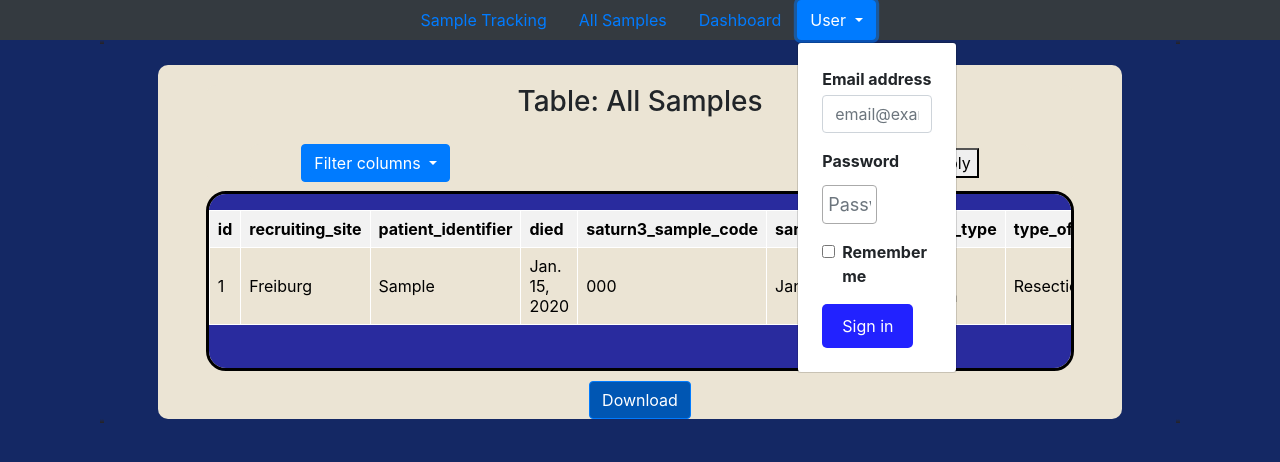
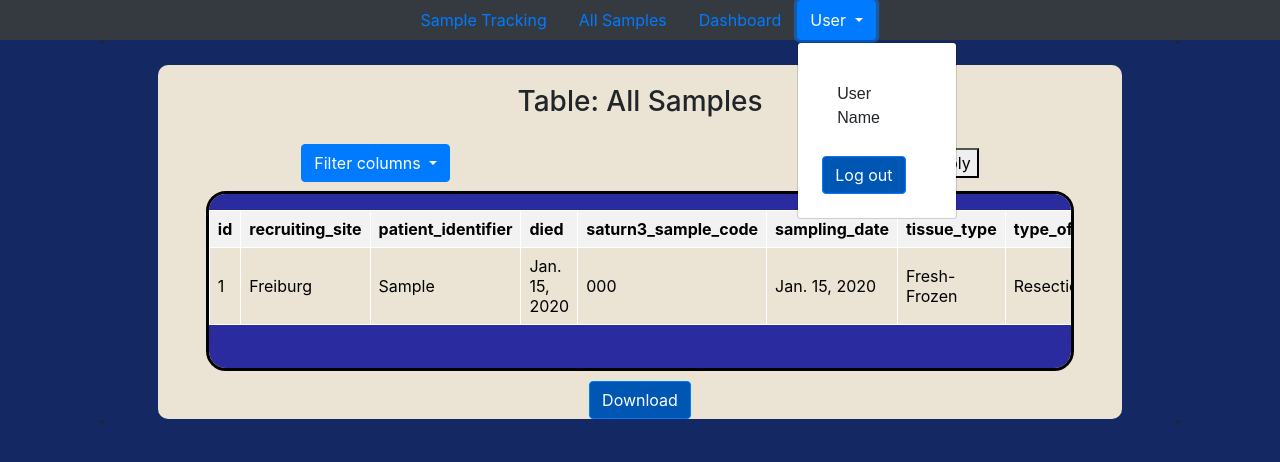
Before and after one commit to ICCB-Cologne/limetrack, a Django app: page /samples/ in a window 1280 px wide, after a click on "User". Shown: the part 231-693 px from the top of the page. Run offline with Django 4.2, Linux system fonts and the light colour scheme; a user stored in the database is signed in; tables that the repository leaves empty hold one stand-in row (values such as "Sample post"); some libraries are stand-ins or nearby versions.

Commit message:
logout function

```diff
--- a/backend/gui/templates/gui/base.html
+++ b/backend/gui/templates/gui/base.html
@@ -64,22 +64,10 @@
       </button>
       <form class="dropdown-menu p-4">
         <div class="mb-3">
-          <label for="exampleDropdownFormEmail2" class="form-label">Email address</label>
-          <input type="email" class="form-control" id="exampleDropdownFormEmail2" placeholder="email@example.com">
+          <p >User Name</p>
         </div>
-        <div class="mb-3">
-          <label for="exampleDropdownFormPassword2" class="form-label">Password</label>
-          <input type="password" class="form-control" id="exampleDropdownFormPassword2" placeholder="Password">
-        </div>
-        <div class="mb-3">
-          <div class="form-check">
-            <input type="checkbox" class="form-check-input" id="dropdownCheck2">
-            <label class="form-check-label" for="dropdownCheck2">
-              Remember me
-            </label>
-          </div>
-        </div>
-        <button type="submit" class="btn btn-primary">Sign in</button>
+        <a href="/logout/" class="btn btn-primary" role="button"> Log out</a>
+
       </form>
     </div>
 
--- a/backend/gui/views.py
+++ b/backend/gui/views.py
@@ -13,8 +13,9 @@ from django.http import (
     HttpRequest, HttpResponse, HttpResponseRedirect,
     StreamingHttpResponse, QueryDict
 )
+from django.contrib.auth import authenticate, login, logout
+from django.contrib.auth.decorators import login_required
 from django.utils.decorators import method_decorator
-from django.contrib.auth import authenticate, login
 from django.views.generic import TemplateView
 from django.forms.models import model_to_dict
 from .models import HistopathologicalSample
@@ -32,9 +33,10 @@ app_log = logging.getLogger("s3sample")
 # app_log.info('This log is starting')
 # Create your views here.
 
+
 def get_form(
     group_name: str,
-    data: QueryDict=None
+    data: QueryDict = None
 ):
     match group_name:
         case 'spl':
@@ -80,7 +82,8 @@ class SampleTrackingView(LoginRequiredMixin, TemplateView):
         patient_identifier = request.POST["patient_identifier"]
 
         if form.is_valid():
-            app_log.info(f'{request.user} added / edited data for patient {patient_identifier}')
+            app_log.info(
+                f'{request.user} added / edited data for patient {patient_identifier}')
             return handle_form(
                 form,
                 patient_identifier,
@@ -381,6 +384,13 @@ def some_streaming_csv_view(request):
     )
 
 
+def log_out(request: HttpRequest):
+    print("Hullo -----------Yasdsadasdas")
+    logout(request)
+    print("Hullo -----------Y___Y_Y__Y__- ")
+    return HttpResponseRedirect(reverse("config"))
+
+
 class LoginView(TemplateView):
     def get(self, request: HttpRequest, *args: Any, **kwargs: Any) -> HttpResponse:
         template_name = 'gui/login.html'
@@ -399,6 +409,7 @@ class LoginView(TemplateView):
         else:
             login(request, user)
             return HttpResponseRedirect(reverse("config"))
+
 
 class SearchView(LoginRequiredMixin, TemplateView):
     def get(self, request: HttpRequest, *args: Any, **kwargs: Any) -> HttpResponse:
@@ -437,10 +448,10 @@ class SearchView(LoginRequiredMixin, TemplateView):
 
             else:
                 messages.error(request, f"DID NOT FIND patient_identifier {search}",
-                            extra_tags="general")
+                               extra_tags="general")
                 return HttpResponseRedirect(reverse("config"))
 
         else:
             messages.error(request, 'Invalid input',
-                        extra_tags="general")
+                           extra_tags="general")
             return HttpResponseRedirect(reverse("config"))
--- a/backend/urls.py
+++ b/backend/urls.py
@@ -18,7 +18,7 @@ from django.contrib import admin
 from django.urls import path
 from django.contrib.auth import views as auth_views
 
-from backend.gui.views import SampleTrackingView, FilteredSamplesView, AllSamplesView, some_streaming_csv_view, UploadView, DashBoardView, LoginView, SearchView
+from backend.gui.views import SampleTrackingView, FilteredSamplesView, AllSamplesView, some_streaming_csv_view, UploadView, DashBoardView, LoginView, SearchView, log_out
 
 urlpatterns = [
     path("admin/", admin.site.urls),
@@ -30,5 +30,6 @@ urlpatterns = [
     path("upload/", UploadView.as_view(), name="upload"),
     path("dashboard/", DashBoardView.as_view(), name="dashboard"),
     path("login/", LoginView.as_view(), name="login"),
+    path("logout/", log_out, name="logout"),
     path("search/", SearchView.as_view(), name="search"),
 ]
```
